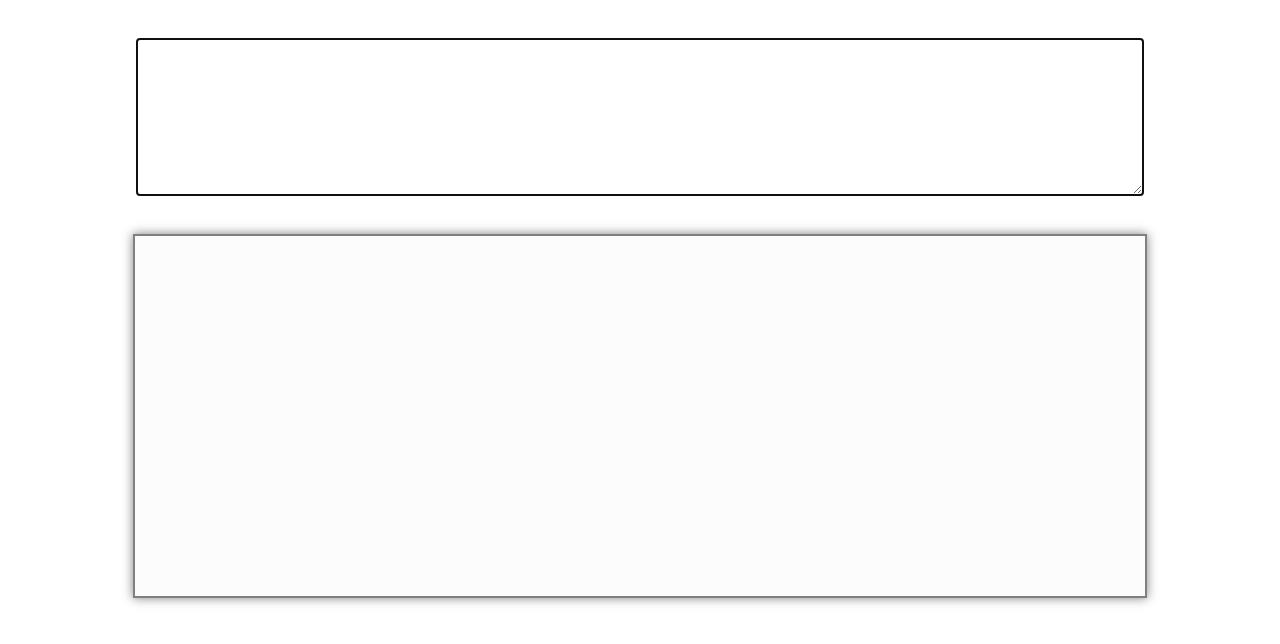
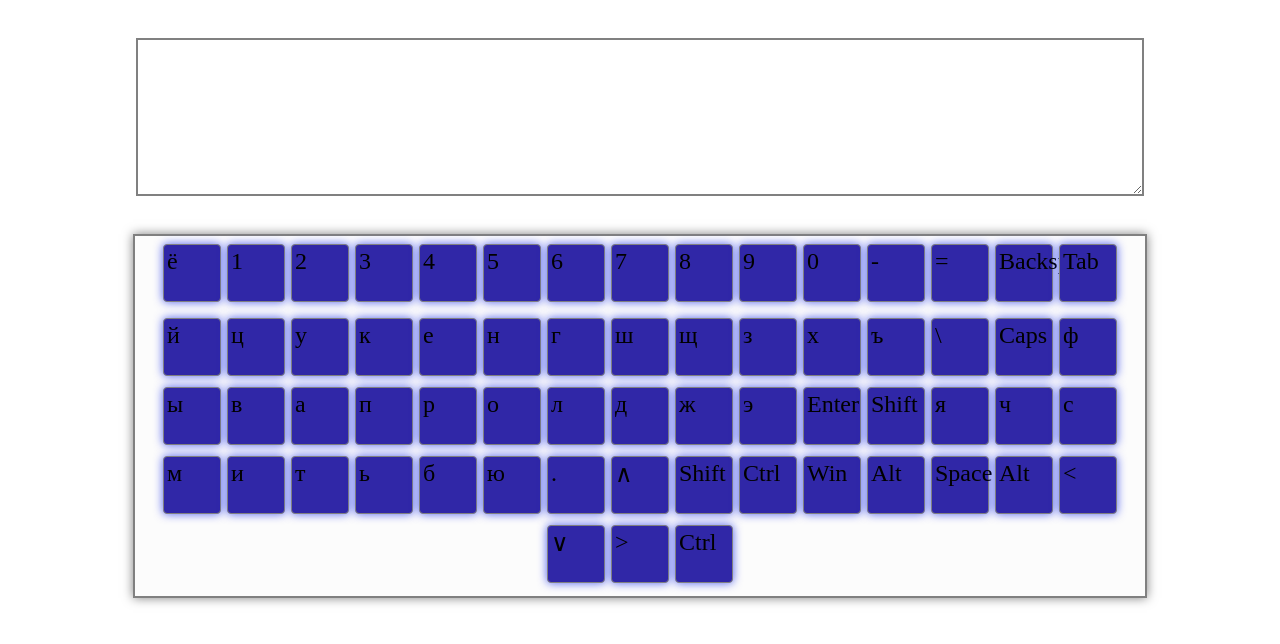
Before and after one commit to LiudmilaLi/codejam-virtual-keyboard, a website: page index.html in a window 1280 px wide. Drawn offline with Linux system fonts and the light colour scheme.

Commit message:
feat: add example

```diff
--- a/index.css
+++ b/index.css
@@ -19,7 +19,7 @@
   background-color: rgba(252, 252, 252, 0.952);
   box-shadow: 0 0 10px rgba(0,0,0,0.5);
   display: flex;
-  position: relative;
+  flex-direction: row;
   flex-wrap: wrap;
   margin: 0 auto;
   justify-content: center;
@@ -31,8 +31,28 @@
   clear: both;
 }
 
-.keys {
+.keyboard_keys {
   width: 50px;
+  height: 50px;
+  border: 1px solid grey;
+  border-radius: 7%;
+  background-color: rgb(48, 39, 167);
+  box-shadow: 1px;
+  margin: 3px;
+  padding: 3px;
+  flex-direction: row;
+  box-shadow: 0 0 10px rgba(7, 30, 233, 0.7);
+  font-size: 24px;
+}
+
+.clearfix {
+  clear: both;
+  width: 100%;
+  display: block;
+}
+
+.keys--wide {
+  width: 100px;
   height: 50px;
   border: 1px solid grey;
   border-radius: 7%;
--- a/index.js
+++ b/index.js
@@ -1,40 +1,65 @@
 'use strict';
 
-const keyboard = {
-  rus: [['ё', '1', '2', '3', '4', '5', '6', '7', '8', '9', '0', '-', '=', 'Backspace'],
-    ['Tab', 'й', 'ц', 'у', 'к', 'е', 'н', 'г', 'ш', 'щ', 'з', 'х', 'ъ', '\\', 'Del'],
-    ['Caps', 'ф', 'ы', 'в', 'а', 'п', 'р', 'о', 'л', 'д', 'ж', 'э', 'Enter'],
-    ['Shift', 'я', 'ч', 'с', 'м', 'и', 'т', 'ь', 'б', 'ю', '.', '∧', 'Shift'],
-    ['Ctrl', 'Win', 'Alt', 'Space', 'Alt', '<', '∨', '>', 'Ctrl']
-  ],
+const keys =  ['ё', '1', '2', '3', '4', '5', '6', '7', '8', '9', '0', '-', '=', 'Backspace',
+      'Tab', 'й', 'ц', 'у', 'к', 'е', 'н', 'г', 'ш', 'щ', 'з', 'х', 'ъ', '\\',
+      'Caps', 'ф', 'ы', 'в', 'а', 'п', 'р', 'о', 'л', 'д', 'ж', 'э', 'Enter',
+      'Shift', 'я', 'ч', 'с', 'м', 'и', 'т', 'ь', 'б', 'ю', '.', '∧', 'Shift',
+      'Ctrl', 'Win', 'Alt', 'Space', 'Alt', '<', '∨', '>', 'Ctrl'
+    ];
 
-  rusShift: [['Ё', '!', '"', '№', ';', '%', ':', '?', '*', '(', ')', '_', '+', 'Backspace'],
-    ['Tab', 'Й', 'Ц', 'У', 'К', 'Е', 'Н', 'Г', 'Ш', 'Щ', 'З', 'Х', 'Ъ', '/'],
-    ['Caps', 'Ф', 'Ы', 'В', 'А', 'П', 'Р', 'О', 'Л', 'Д', 'Ж', 'Э', 'Enter'],
-    ['Shift', 'Я', 'Ч', 'С', 'М', 'И', 'Т', 'Ь', 'Б', 'Ю', ',', '∧', 'Shift'],
-    ['Ctrl', 'Win', 'Alt', 'Space', 'Alt', '<', '∨', '>', 'Ctrl']
-  ],
+   /* eng: ['`', '1', '2', '3', '4', '5', '6', '7', '8', '9', '0', '-', '=', 'Backspace',
+      'Tab', 'q', 'w', 'e', 'r', 't', 'y', 'u', 'i', 'o', 'p', '[', ']', '\\',
+      'Caps', 'a', 's', 'd', 'f', 'g', 'h', 'j', 'k', 'l', ';', '\'', 'Enter',
+      'Shift', 'z', 'x', 'c', 'v', 'b', 'n', 'm', ',', '.', '/', '∧', 'Shift',
+      'Ctrl', 'Win', 'Alt', 'Space', 'Alt', '<', '∨', '>', 'Ctrl'
+    ]
+  },
 
-  eng: [['`', '1', '2', '3', '4', '5', '6', '7', '8', '9', '0', '-', '=', 'Backspace'],
-    ['Tab', 'q', 'w', 'e', 'r', 't', 'y', 'u', 'i', 'o', 'p', '[', ']', '\\', 'Del'],
-    ['Caps', 'a', 's', 'd', 'f', 'g', 'h', 'j', 'k', 'l', ';', '\'', 'Enter'],
-    ['Shift', 'z', 'x', 'c', 'v', 'b', 'n', 'm', ',', '.', '/', '∧', 'Shift'],
-    ['Ctrl', 'Win', 'Alt', 'Space', 'Alt', '<', '∨', '>', 'Ctrl']
-  ],
-
-  engShift: [['~', '!', '@', '#', '$', '%', '^', '&', '*', '(', ')', '_', '+', 'Backspace'],
-    ['Tab', 'Q', 'W', 'E', 'R', 'T', 'Y', 'U', 'I', 'O', 'P', '{', '}', '|', 'Del'],
-    ['Caps', 'A', 'S', 'D', 'F', 'G', 'H', 'J', 'K', 'L', ':', '"', 'Enter'],
-    ['Shift', 'Z', 'X', 'C', 'V', 'B', 'N', 'M', '<', '>', '?', '∧', 'Shift'],
-    ['Ctrl', 'Win', 'Alt', 'Space', 'Alt', '<', '∨', '>', 'Ctrl']
-  ]
-};
+  shift: false,
+  caps: false,
+  lang: 'eng',
+  alt: false
+};*/
 
 let div1 = document.createElement('textarea');
 div1.className = 'div_one';
 document.body.appendChild(div1);
-div1.focus();
 
 let div2 = document.createElement('div');
 div2.className = 'keyboard';
 document.body.appendChild(div2);
+
+
+  function init() {
+    let str = '';
+    for (let i = 0; i < keys.length; i += 1) {
+      if (i === 15) {
+        str += '<div class = "clearfix"></div>';
+      }
+      str += '<div class="keyboard_keys">' + String(keys[i]) + '</div>';
+
+    }
+
+    document.querySelector('.keyboard').innerHTML = str;
+  }
+  init();
+
+  document.onkeypress = function (event) {
+    console.log(event.code);
+    console.log(event.keyCode);
+    document.querySelectorAll('.keyboard .keyboard_keys').forEach(function (element) {
+      element.classList.remove('active');
+    });
+    document.querySelector('.keyboard .keyboard_keys[data = "' + event.keyCode +'"]').classList.add('active');
+  }
+
+  document.querySelectorAll('.keyboard .keyboard_keys').forEach(function (element) {
+    element.onclick = function (event) {
+      document.querySelectorAll('.keyboard .keyboard_keys').forEach(function(element) {
+        element.classList.remove('active');
+      });
+      let code = this.getAttribute('data');
+      this.classList.add('active');
+      console.log(code);
+    }
+  });
```
